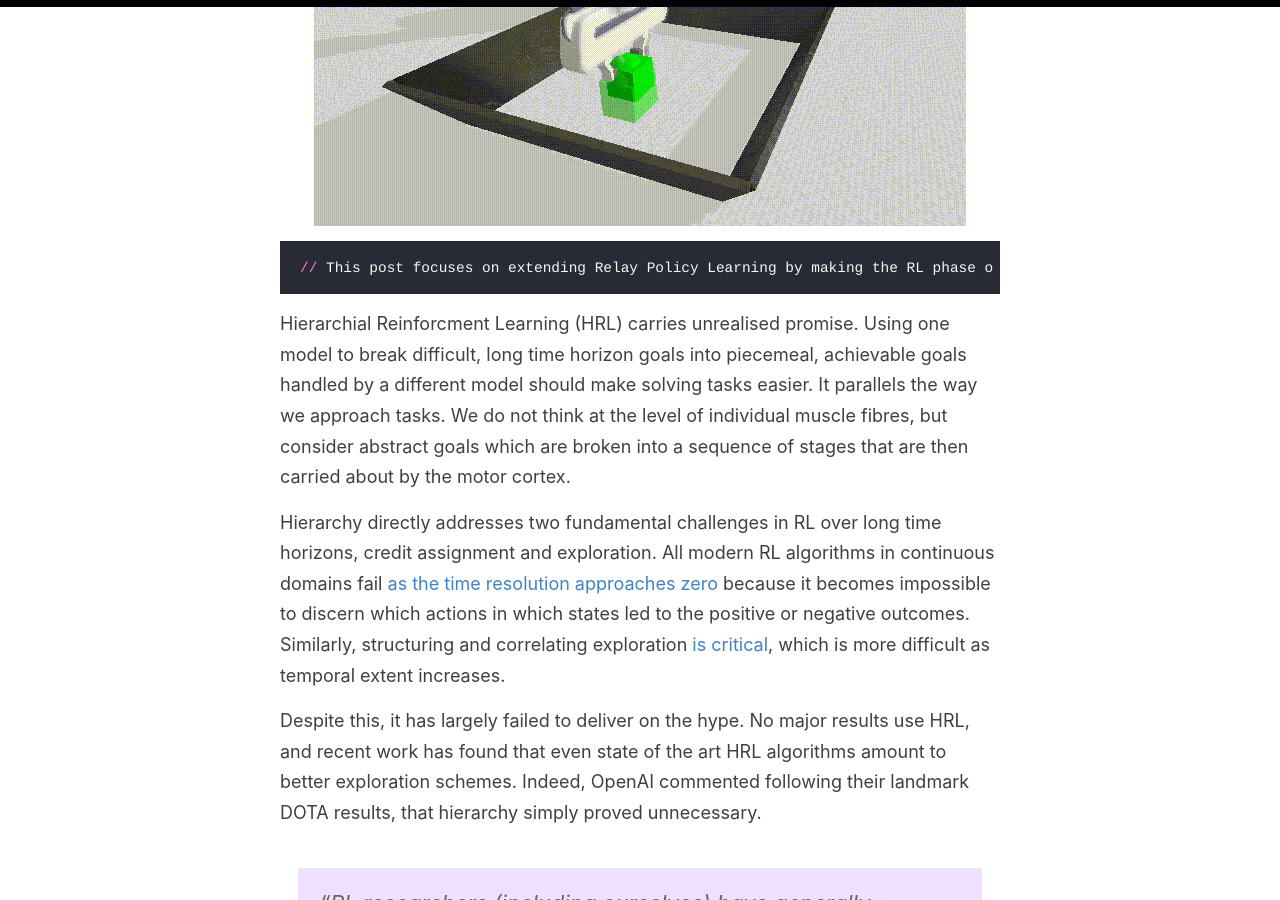
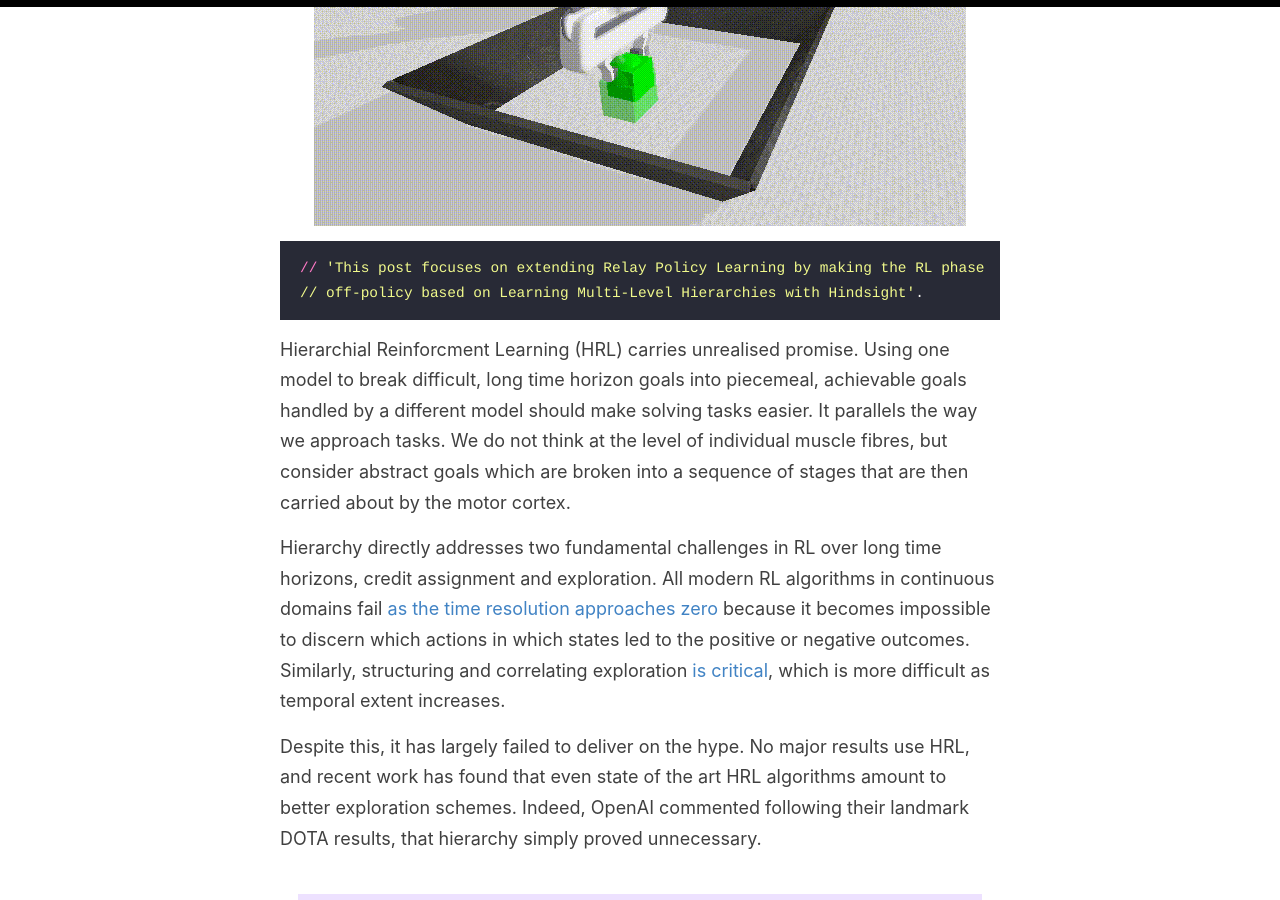
Before and after one commit to sholtodouglas/sholtodouglas.github.io, a Jekyll site: the page built from _posts/2020-06-03-DoesHierarchialRLWorkYet.md, in a window 1280 px wide and 900 px high, scrolled down 543 px. Built offline with Jekyll 4.4.1, drawn with Linux system fonts in a browser that asks for light colours; formulas are drawn with MathJax 3.

Commit message:
Update 2020-06-03-DoesHierarchialRLWorkYet.md

````diff
--- a/_posts/2020-06-03-DoesHierarchialRLWorkYet.md
+++ b/_posts/2020-06-03-DoesHierarchialRLWorkYet.md
@@ -9,7 +9,8 @@ img: images/hierarchial/pickplacewsubgoals.gif
 ![alt-text-1](https://sholtodouglas.github.io/images/hierarchial/pickplacewsubgoals.gif "title-1")
 
 ```python
-// This post focuses on extending Relay Policy Learning by making the RL phase off-policy based on 'Learning Multi-Level Hierarchies with Hindsight '.
+// 'This post focuses on extending Relay Policy Learning by making the RL phase
+// off-policy based on Learning Multi-Level Hierarchies with Hindsight'.
 ```
 
 Hierarchial Reinforcment Learning (HRL) carries unrealised promise. Using one model to break difficult, long time horizon goals into piecemeal, achievable goals handled by a different model should make solving tasks easier. It parallels the way we approach tasks. We do not think at the level of individual muscle fibres, but consider abstract goals which are broken into a sequence of stages that are then carried about by the motor cortex.
````
